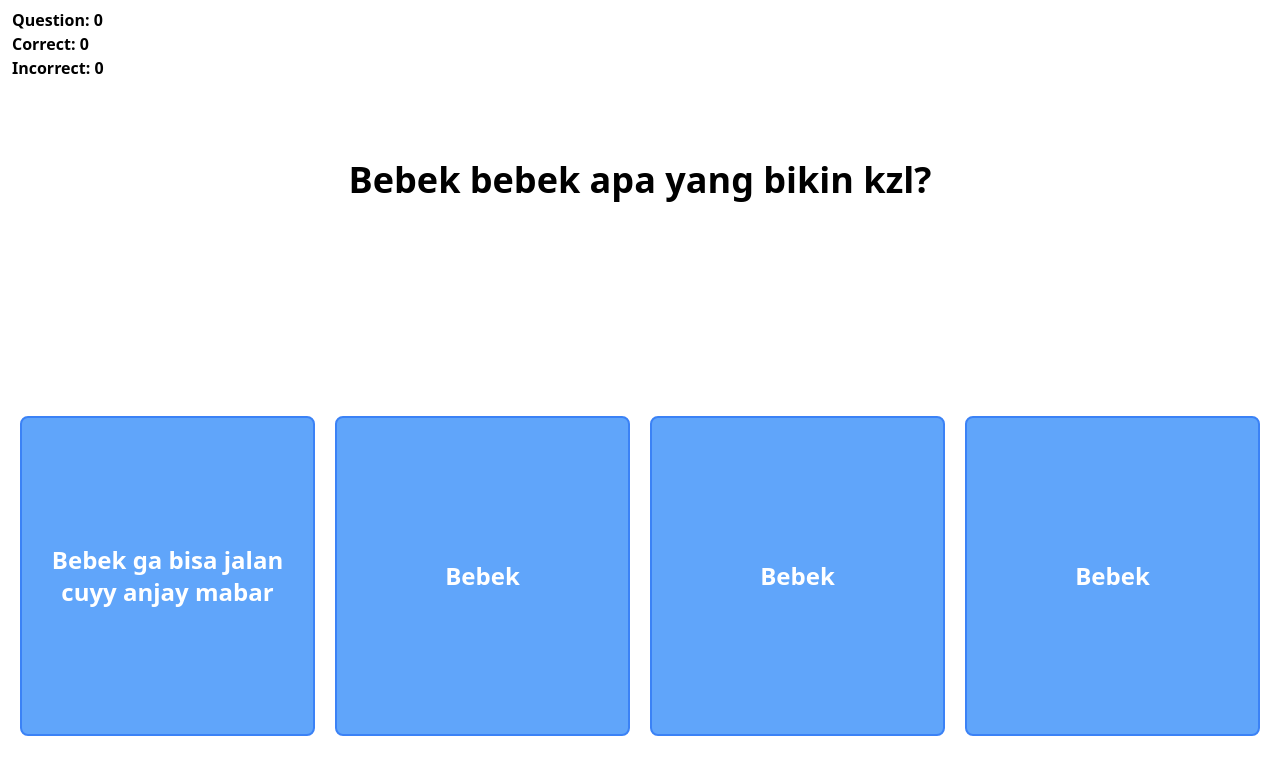
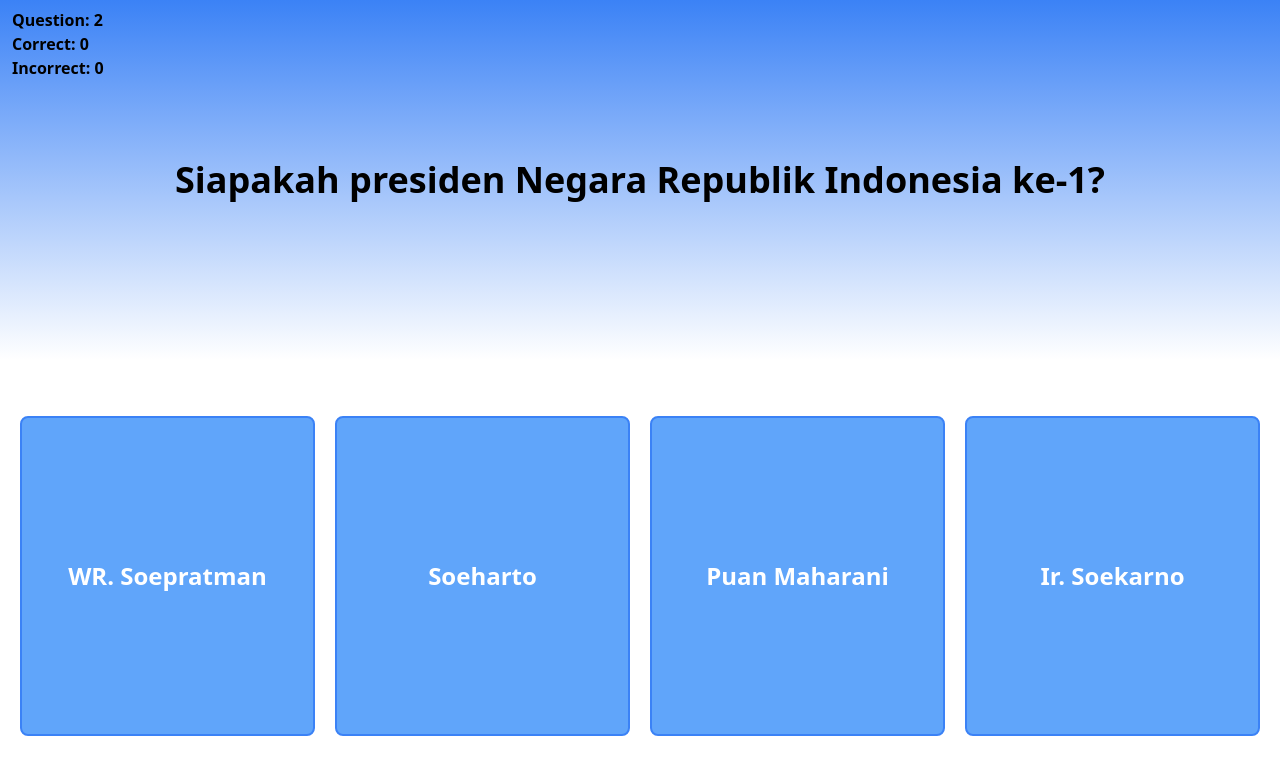
Before and after one commit to masgalih320/quizapp-nextjs, a Next.js app: page / in a window 1280 px wide. Shown: the top 774 px of the page. Built offline with nearby package versions, Linux system fonts and the light colour scheme.

Commit message:
Update index.jsx and add some logic

```diff
--- a/pages/index.jsx
+++ b/pages/index.jsx
@@ -1,28 +1,50 @@
-export default function Home() {
+import { use, useState } from "react"
+
+export default function Home({ question }) {
+  const [currentQuestion, setCurrent] = useState(0)
+  const [correctAnswer, setCorrect] = useState(0)
+  const [incorrectAnswer, setIncorect] = useState(0)
+  const [isIncorrect, setIsIncorrect] = useState(false)
+
+  function handleClick(ans) {
+    const answer = question[currentQuestion].answer
+    if (ans == answer) {
+      setCorrect(correctAnswer + 1)
+    } else {
+      setIncorect(incorrectAnswer + 1)
+    }
+  }
+
   return (
-    <div className="overflow-hidden">
-      <div className="h-[45vh] p-6 mb-4 flex items-center justify-center relative bg">
-        <h3 className="absolute top-2 left-3">
-          <div className="font-bold">Question: <span id="totalQuestion">0</span></div>
-          <div className="font-bold">Correct: <span id="totalCorrect">0</span></div>
-          <div className="font-bold">Incorrect: <span id="totalIncorrect">0</span></div>
+    <div className="overflow-hidden select-none" >
+      <div className="h-[45vh] p-6 mb-4 flex items-center justify-center relative">
+        <div className="bg-gradient-to-b from-blue-500 to-white absolute top-0 left-0 right-0 bottom-0"></div>
+        <h3 className="absolute top-2 left-3 z-50">
+          <div className="font-bold">Question: <span id="totalQuestion">{question.length}</span></div>
+          <div className="font-bold">Correct: <span id="totalCorrect">{correctAnswer}</span></div>
+          <div className="font-bold">Incorrect: <span id="totalIncorrect">{incorrectAnswer}</span></div>
         </h3>
-        <div className="font-bold text-4xl select-none">Bebek bebek apa yang bikin kzl?</div>
+        <div className="font-bold text-4xl z-50 text-center">{question[currentQuestion].question}</div>
       </div>
       <div className="h-[50vh] flex justify-between items-center space-x-5 mx-5">
-        <div className="p-4 bg-blue-400 border-blue-500 hover:bg-blue-600 hover:border-blue-600 duration-300 border-2 h-80 w-full rounded-lg cursor-pointer flex items-center justify-center">
-          <div className="text-white font-sans font-bold text-2xl text-center select-none">Bebek ga bisa jalan cuyy anjay mabar</div>
-        </div>
-        <div className="p-4 bg-blue-400 border-blue-500 hover:bg-blue-600 hover:border-blue-600 duration-300 border-2 h-80 w-full rounded-lg cursor-pointer flex items-center justify-center">
-          <div className="text-white font-sans font-bold text-2xl text-center select-none">Bebek</div>
-        </div>
-        <div className="p-4 bg-blue-400 border-blue-500 hover:bg-blue-600 hover:border-blue-600 duration-300 border-2 h-80 w-full rounded-lg cursor-pointer flex items-center justify-center">
-          <div className="text-white font-sans font-bold text-2xl text-center select-none">Bebek</div>
-        </div>
-        <div className="p-4 bg-blue-400 border-blue-500 hover:bg-blue-600 hover:border-blue-600 duration-300 border-2 h-80 w-full rounded-lg cursor-pointer flex items-center justify-center">
-          <div className="text-white font-sans font-bold text-2xl text-center select-none">Bebek</div>
-        </div>
+        {question[currentQuestion].choices.map((seg) => {
+          return (
+            <div onClick={() => handleClick(seg)} className="p-4 bg-blue-400 border-blue-500 hover:bg-blue-600 hover:border-blue-600 duration-300 border-2 h-80 w-full rounded-lg cursor-pointer flex items-center justify-center">
+              <div className="text-white font-sans font-bold text-2xl text-center">{seg}</div>
+            </div>
+          )
+        })}
       </div>
-    </div>
+    </div >
   )
 }
+
+export async function getStaticProps() {
+  const getQuestion = await fetch(`http://localhost:3000/api/question`)
+  const question = await getQuestion.json()
+  return {
+    props: {
+      question: question.data
+    }
+  }
+}
```
Also changed, not shown: 1 other file (tests, documents, lock files or other folders).
